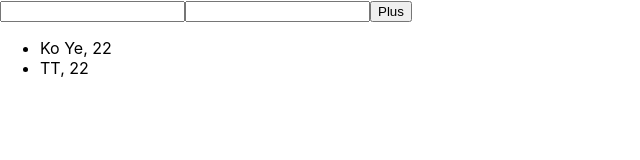
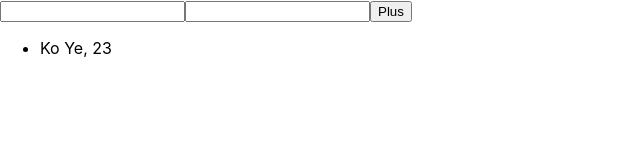
Before and after one commit to Ye99-AungKhant/React, a React (Create React App) app: page / in a window 1280 px wide. Shown: the top 160 px of the page, without its empty margins (0-640 px from the left). Built offline with nearby package versions, Linux system fonts and the light colour scheme.

Commit message:
functional component

```diff
--- a/src/App.js
+++ b/src/App.js
@@ -2,13 +2,12 @@ import React, { createRef } from 'react'
 import User from './User'
 
 const App = (props) => {
+
   let nameRef = createRef()
   let ageRef = createRef()
 
-
-  let [users,setUsers] = React.useState([
-    {id:1, name:"Ko Ye", age:22},
-    {id:2, name:"TT", age:22},
+  let [users, setUsers] = React.useState([
+    {id:1, name:"Ko Ye", age:23}
   ])
 
   let plus = () => {
@@ -28,81 +27,10 @@ const App = (props) => {
       <input type="number" ref={ageRef}/>
       <button onClick={plus}>Plus</button>
       <ul>
-        {users.map( i => <User key={i.id} name={i.name} age={i.age}/>)}
+        {users.map(u => <User key={u.id} name={u.name} age={u.age}/>)}
       </ul>
     </div>
   )
 }
 
 export default App
-// import Author from './Author'
-// import Item from './Item'
-// import AddForm from './AddForm';
-
-// class Title extends React.Component {
-//   render() {
-//     return (
-//        <div>
-//         <h1>{this.props.title}</h1>
-//        </div>
-//     );
-//   }
-// }
-
-// class Header extends React.Component {
-//   render() {
-//     return (
-//        <div>
-//         <Title title={this.props.name}/>
-//        </div>
-//     );
-//   }
-// }
-
-
-
-
-
-// class App extends React.Component {
-
-//   state = {
-//     items:[
-//       {id:1, name:"Apple", price:1}
-//     ]
-//   }
-
-//   add = (name, price) => {
-//     let id =this.state.items.length +1
-//     this.setState({
-//       items:[
-//         ...this.state.items,
-//         {id, name, price}
-//       ]
-//     })
-//   }
-
-//   render() {
-//     return (
-//        <div>
-//         <Author>
-//           <h1 style={{backgroundColor:'black', color:'white'}}>Ye Aung Khant</h1>
-//         </Author>
-//         <Header name="My React App"/>
-//         <AddForm add={this.add}/>
-//         <ul>
-//           {this.state.items.map(i => {
-//             return(
-//               <Item
-//                 key={i.id}
-//                 name={i.name}
-//                 price={i.price}
-//               />
-//             )
-//           })}
-//         </ul>
-//        </div>
-//     );
-//   }
-// }
-
-// export default App
```
Also changed, not shown: src/User.js (+5 -3 lines).
